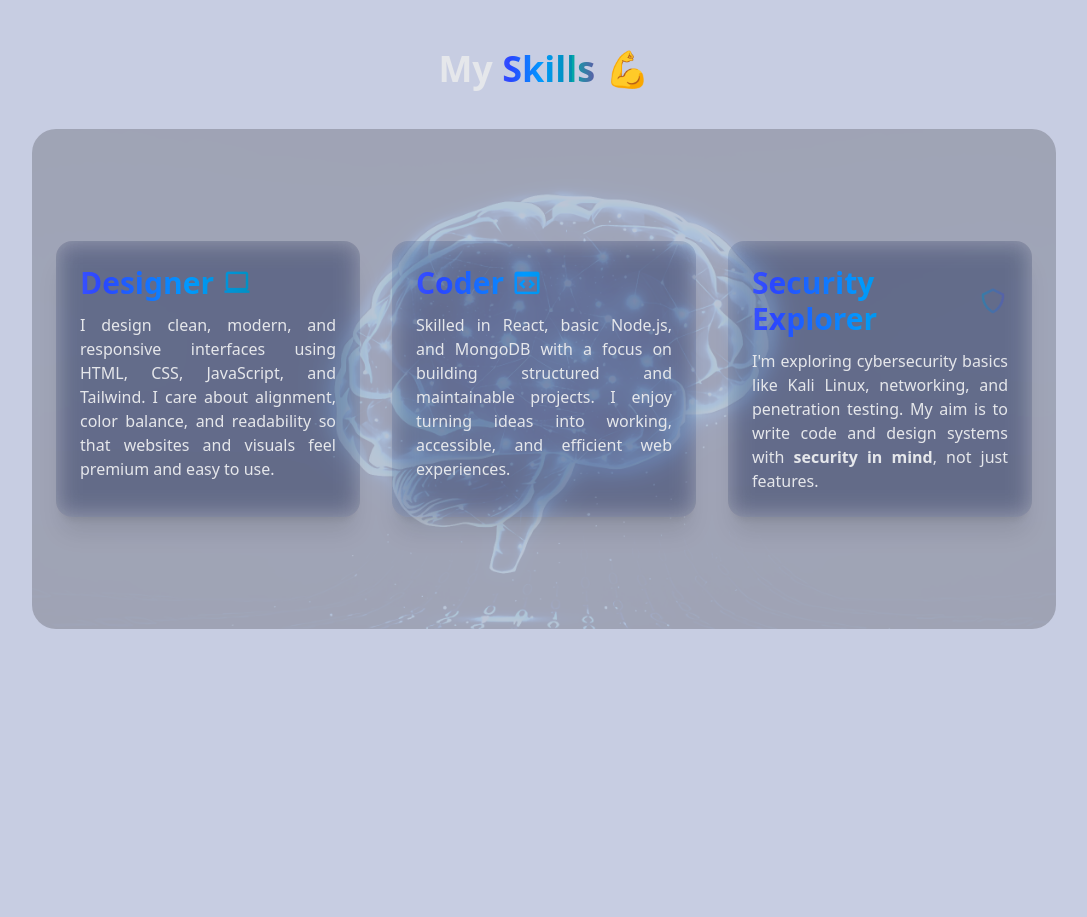
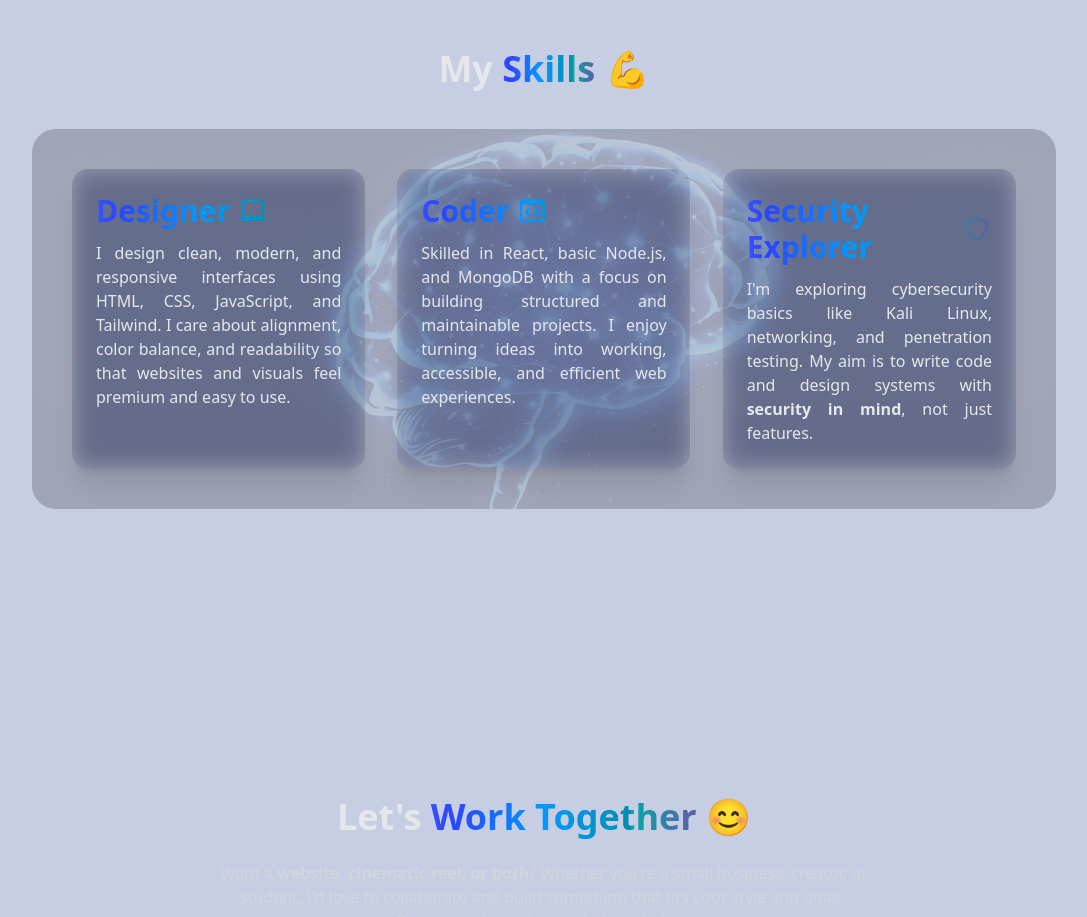
Before and after one commit to PremGupta06/Portfolio, a React (Vite) app: page / in a window 1280 px wide. Shown: the part 3640-4557 px from the top of the page, without its empty margins (96-1183 px from the left). Built offline with nearby package versions, Linux system fonts and the light colour scheme.

Commit message:
Integrate AOS for scroll animations
Added AOS initialization in useEffect for animations.

```diff
--- a/src/App.jsx
+++ b/src/App.jsx
@@ -1,12 +1,19 @@
-import React, { useState } from "react";
+import React, { useState, useEffect } from "react";
 import "boxicons/css/boxicons.min.css";
 import "aos/dist/aos.css";
 import AOS from "aos";
 
-AOS.init();
-
 export default function App() {
   const [sidebarOpen, setSidebarOpen] = useState(false);
+
+  useEffect(() => {
+    AOS.init({
+      duration: 800,
+      once: true,
+      easing: "ease-out",
+    });
+    AOS.refresh();
+  }, []);
 
   return (
     <div className="relative w-full min-h-screen flex flex-col items-center gap-24 bg-[#001f7c38] text-gray-200 pt-7">
@@ -380,7 +387,7 @@ export default function App() {
               demonstrate my front-end creativity and layout skills.
             </p>
             <a
-              href="https://3-d-web-frontend.vercel.app/"
+              href="https://github.com/PremGupta06/3D-web-Frontend"
               target="_blank"
               rel="noopener noreferrer"
               className="px-6 py-3 inline-block rounded-lg border shadow bg-[#2200493d] hover:shadow-lg"
@@ -458,20 +465,23 @@ export default function App() {
         </div>
       </section>
 
-      {/* Skills */}
+      {/* Skills – FIXED OVERLAY */}
       <section className="w-4/5 mx-auto py-16 relative" id="skills">
         <h1 className="text-4xl font-bold text-center mb-10">
           My <span className="gradient">Skills</span> 💪
         </h1>
 
-        <div className="relative w-full h-[500px]">
+        {/* Wrapper grows with content, image is just background */}
+        <div className="relative w-full rounded-3xl overflow-hidden">
+          {/* Background image */}
           <img
             src="/images/digitalbrain.png"
             alt="skills"
-            className="opacity-20 rounded-3xl w-full h-full object-cover"
+            className="absolute inset-0 w-full h-full object-cover opacity-20"
           />
 
-          <div className="absolute inset-0 flex items-center justify-center p-6">
+          {/* Content on top */}
+          <div className="relative p-6 sm:p-10">
             <div className="grid grid-cols-1 sm:grid-cols-2 lg:grid-cols-3 gap-8 w-full">
               {/* Designer */}
               <div className="w-full backdrop-blur-md p-6 rounded-2xl shadow-xl hover:scale-105 transition-transform duration-300">
@@ -493,9 +503,8 @@ export default function App() {
                 </h1>
                 <p className="text-gray-200 text-justify text-sm md:text-base">
                   Skilled in React, basic Node.js, and MongoDB with a focus on
-                  building structured and maintainable projects. I enjoy
-                  turning ideas into working, accessible, and efficient web
-                  experiences.
+                  building structured and maintainable projects. I enjoy turning
+                  ideas into working, accessible, and efficient web experiences.
                 </p>
               </div>
 
@@ -523,8 +532,7 @@ export default function App() {
         id="contact"
       >
         <h1 className="text-3xl sm:text-4xl font-bold text-center mb-6">
-          Let&apos;s{" "}
-          <span className="gradient">Work Together</span> 😊
+          Let&apos;s <span className="gradient">Work Together</span> 😊
         </h1>
 
         <p className="text-gray-300 max-w-xl sm:max-w-2xl mx-auto mb-12 text-sm sm:text-base px-2">
```
